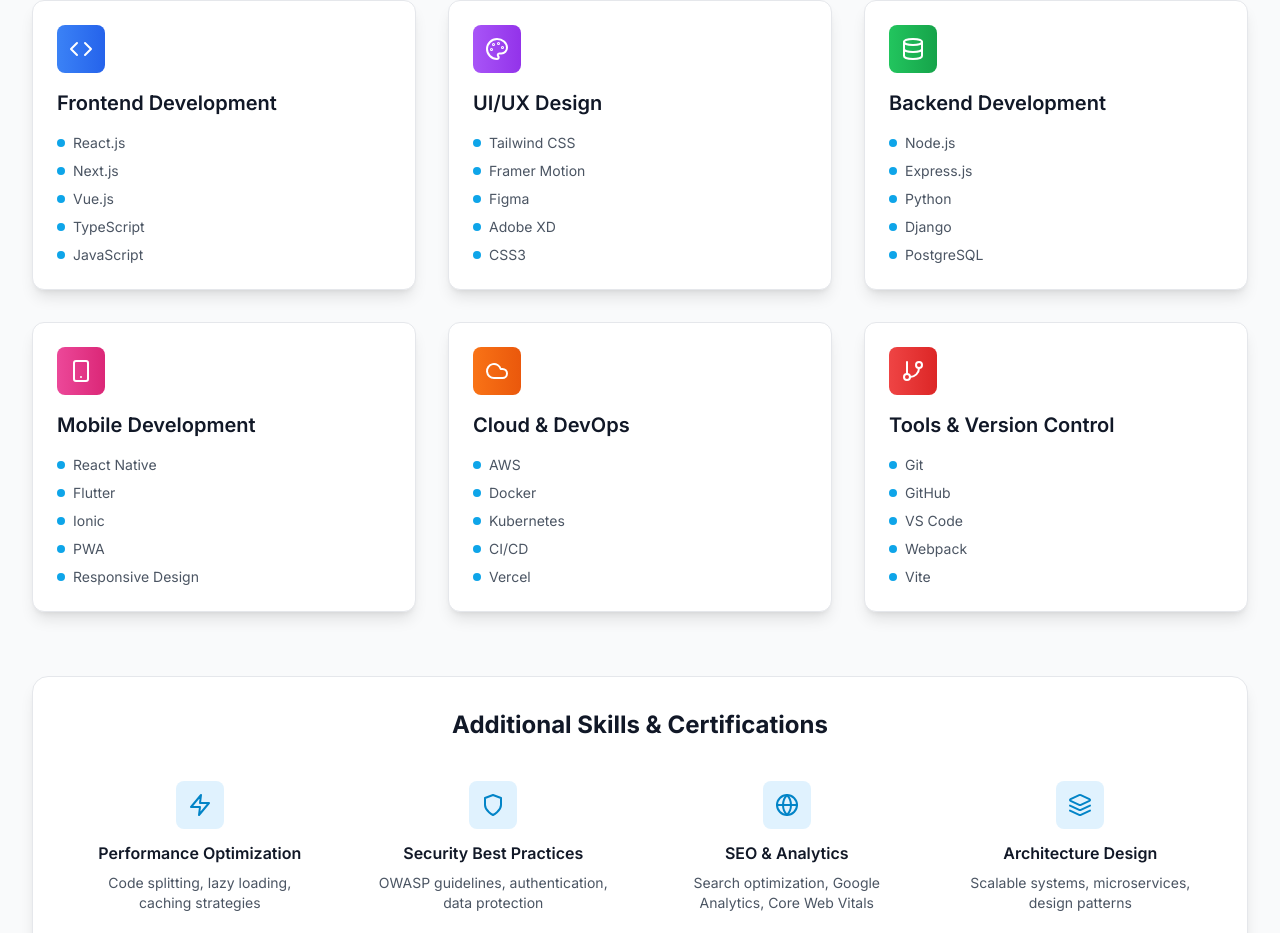
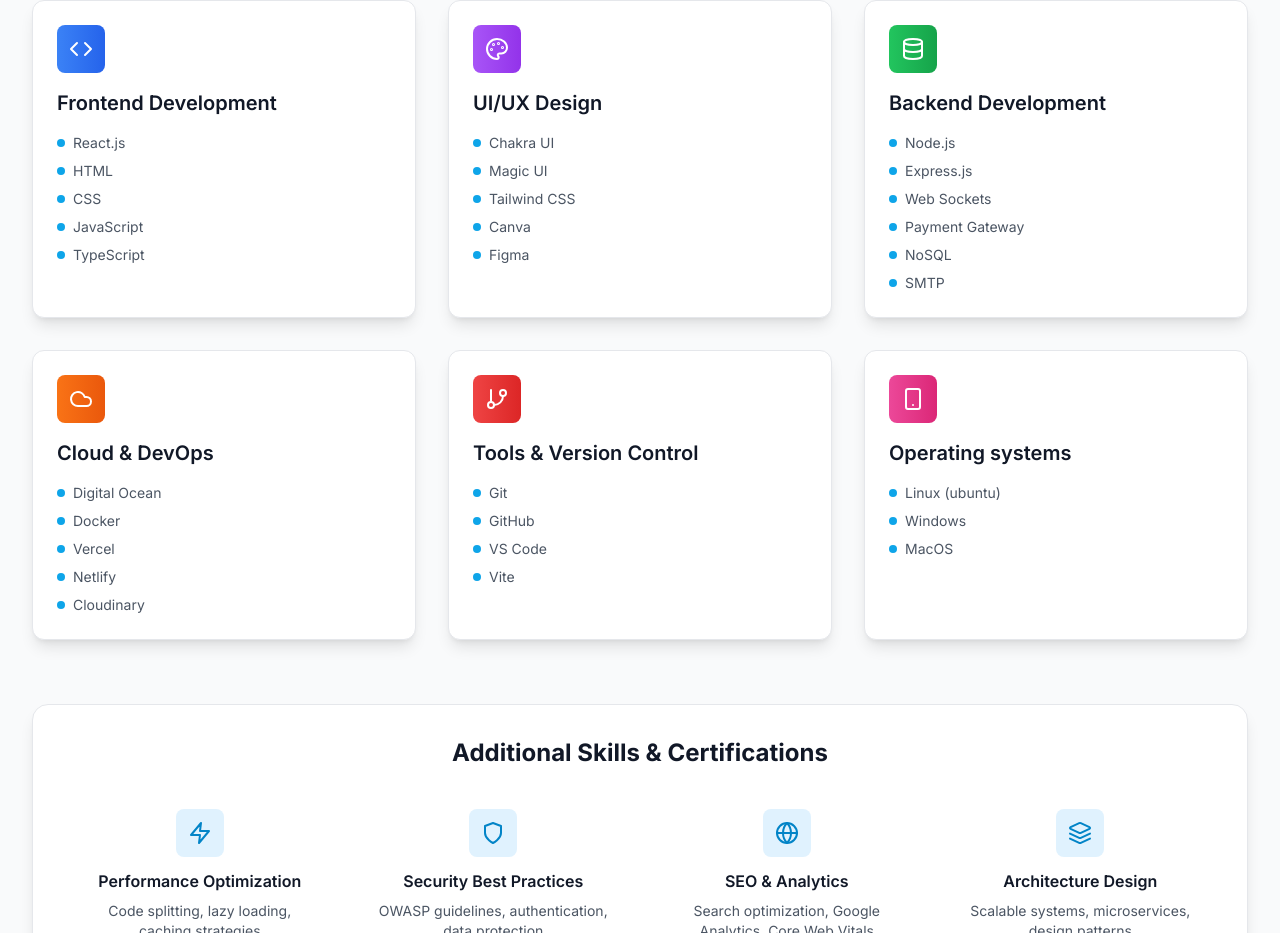
Before and after one commit to Harsh2004R/port, a React (Vite) app in the folder frontend/: page / in a window 1280 px wide. Shown: the part 1276-2209 px from the top of the page. Built offline with nearby package versions, Linux system fonts and the light colour scheme.

Commit message:
Update Experties

```diff
--- a/frontend/src/sections/Expertise.jsx
+++ b/frontend/src/sections/Expertise.jsx
@@ -1,6 +1,6 @@
-import React from 'react';
-import { motion } from 'framer-motion';
-import { useInView } from 'react-intersection-observer';
+import React from "react";
+import { motion } from "framer-motion";
+import { useInView } from "react-intersection-observer";
 import {
   Code,
   Palette,
@@ -11,52 +11,65 @@
   Zap,
   Shield,
   Globe,
-  Layers
-} from 'lucide-react';
+  Layers,
+} from "lucide-react";
 
 const Expertise = () => {
   const [ref, inView] = useInView({
     triggerOnce: true,
-    threshold: 0.1
+    threshold: 0.1,
   });
 
   const skills = [
     {
-      category: 'Frontend Development',
+      category: "Frontend Development",
       icon: Code,
-      technologies: ['React.js', 'Next.js', 'Vue.js', 'TypeScript', 'JavaScript'],
-      color: 'from-blue-500 to-blue-600'
+      technologies: ["React.js", "HTML", "CSS", "JavaScript", "TypeScript"],
+      color: "from-blue-500 to-blue-600",
     },
     {
-      category: 'UI/UX Design',
+      category: "UI/UX Design",
       icon: Palette,
-      technologies: ['Tailwind CSS', 'Framer Motion', 'Figma', 'Adobe XD', 'CSS3'],
-      color: 'from-purple-500 to-purple-600'
+      technologies: ["Chakra UI", "Magic UI", "Tailwind CSS", "Canva", "Figma"],
+      color: "from-purple-500 to-purple-600",
     },
     {
-      category: 'Backend Development',
+      category: "Backend Development",
       icon: Database,
-      technologies: ['Node.js', 'Express.js', 'Python', 'Django', 'PostgreSQL'],
-      color: 'from-green-500 to-green-600'
+      technologies: [
+        "Node.js",
+        "Express.js",
+        "Web Sockets",
+        "Payment Gateway",
+        "NoSQL",
+        "SMTP",
+      ],
+      color: "from-green-500 to-green-600",
     },
     {
-      category: 'Mobile Development',
-      icon: Smartphone,
-      technologies: ['React Native', 'Flutter', 'Ionic', 'PWA', 'Responsive Design'],
-      color: 'from-pink-500 to-pink-600'
+      category: "Cloud & DevOps",
+      icon: Cloud,
+      technologies: [
+        "Digital Ocean",
+        "Docker",
+        "Vercel",
+        "Netlify",
+        "Cloudinary",
+      ],
+      color: "from-orange-500 to-orange-600",
     },
     {
-      category: 'Cloud & DevOps',
-      icon: Cloud,
-      technologies: ['AWS', 'Docker', 'Kubernetes', 'CI/CD', 'Vercel'],
-      color: 'from-orange-500 to-orange-600'
+      category: "Tools & Version Control",
+      icon: GitBranch,
+      technologies: ["Git", "GitHub", "VS Code", "Vite"],
+      color: "from-red-500 to-red-600",
     },
     {
-      category: 'Tools & Version Control',
-      icon: GitBranch,
-      technologies: ['Git', 'GitHub', 'VS Code', 'Webpack', 'Vite'],
-      color: 'from-red-500 to-red-600'
-    }
+      category: "Operating systems",
+      icon: Smartphone,
+      technologies: ["Linux (ubuntu)", "Windows", "MacOS"],
+      color: "from-pink-500 to-pink-600",
+    },
   ];
 
   const containerVariants = {
@@ -65,9 +78,9 @@
       opacity: 1,
       transition: {
         delayChildren: 0.2,
-        staggerChildren: 0.1
-      }
-    }
+        staggerChildren: 0.1,
+      },
+    },
   };
 
   const itemVariants = {
@@ -77,13 +90,16 @@
       opacity: 1,
       transition: {
         duration: 0.6,
-        ease: "easeOut"
-      }
-    }
+        ease: "easeOut",
+      },
+    },
   };
 
   return (
-    <section id="expertise" className="section-padding bg-gray-50 dark:bg-dark-800">
+    <section
+      id="expertise"
+      className="section-padding bg-gray-50 dark:bg-dark-800"
+    >
       <div className="container-custom">
         <motion.div
           ref={ref}
@@ -102,7 +118,8 @@
             variants={itemVariants}
             className="text-lg text-gray-600 dark:text-gray-300 max-w-2xl mx-auto"
           >
-            A comprehensive skill set spanning frontend, backend, and modern development practices
+            A comprehensive skill set spanning frontend, backend, and modern
+            development practices
           </motion.p>
         </motion.div>
 
@@ -121,7 +138,9 @@
             >
               <div className="bg-white dark:bg-dark-900 rounded-xl p-6 shadow-lg hover:shadow-xl transition-all duration-300 border border-gray-200 dark:border-gray-700 h-full">
                 {/* Icon */}
-                <div className={`inline-flex p-3 rounded-lg bg-gradient-to-r ${skill.color} mb-4`}>
+                <div
+                  className={`inline-flex p-3 rounded-lg bg-gradient-to-r ${skill.color} mb-4`}
+                >
                   <skill.icon className="h-6 w-6 text-white" />
                 </div>
 
@@ -136,7 +155,9 @@
                     <motion.div
                       key={tech}
                       initial={{ opacity: 0, x: -20 }}
-                      animate={inView ? { opacity: 1, x: 0 } : { opacity: 0, x: -20 }}
+                      animate={
+                        inView ? { opacity: 1, x: 0 } : { opacity: 0, x: -20 }
+                      }
                       transition={{ delay: 0.1 * index + 0.05 * techIndex }}
                       className="flex items-center space-x-2"
                     >
@@ -169,10 +190,26 @@
 
             <div className="grid grid-cols-1 md:grid-cols-2 lg:grid-cols-4 gap-6">
               {[
-                { icon: Zap, title: 'Performance Optimization', desc: 'Code splitting, lazy loading, caching strategies' },
-                { icon: Shield, title: 'Security Best Practices', desc: 'OWASP guidelines, authentication, data protection' },
-                { icon: Globe, title: 'SEO & Analytics', desc: 'Search optimization, Google Analytics, Core Web Vitals' },
-                { icon: Layers, title: 'Architecture Design', desc: 'Scalable systems, microservices, design patterns' }
+                {
+                  icon: Zap,
+                  title: "Performance Optimization",
+                  desc: "Code splitting, lazy loading, caching strategies",
+                },
+                {
+                  icon: Shield,
+                  title: "Security Best Practices",
+                  desc: "OWASP guidelines, authentication, data protection",
+                },
+                {
+                  icon: Globe,
+                  title: "SEO & Analytics",
+                  desc: "Search optimization, Google Analytics, Core Web Vitals",
+                },
+                {
+                  icon: Layers,
+                  title: "Architecture Design",
+                  desc: "Scalable systems, microservices, design patterns",
+                },
               ].map((item, index) => (
                 <motion.div
                   key={item.title}
```
